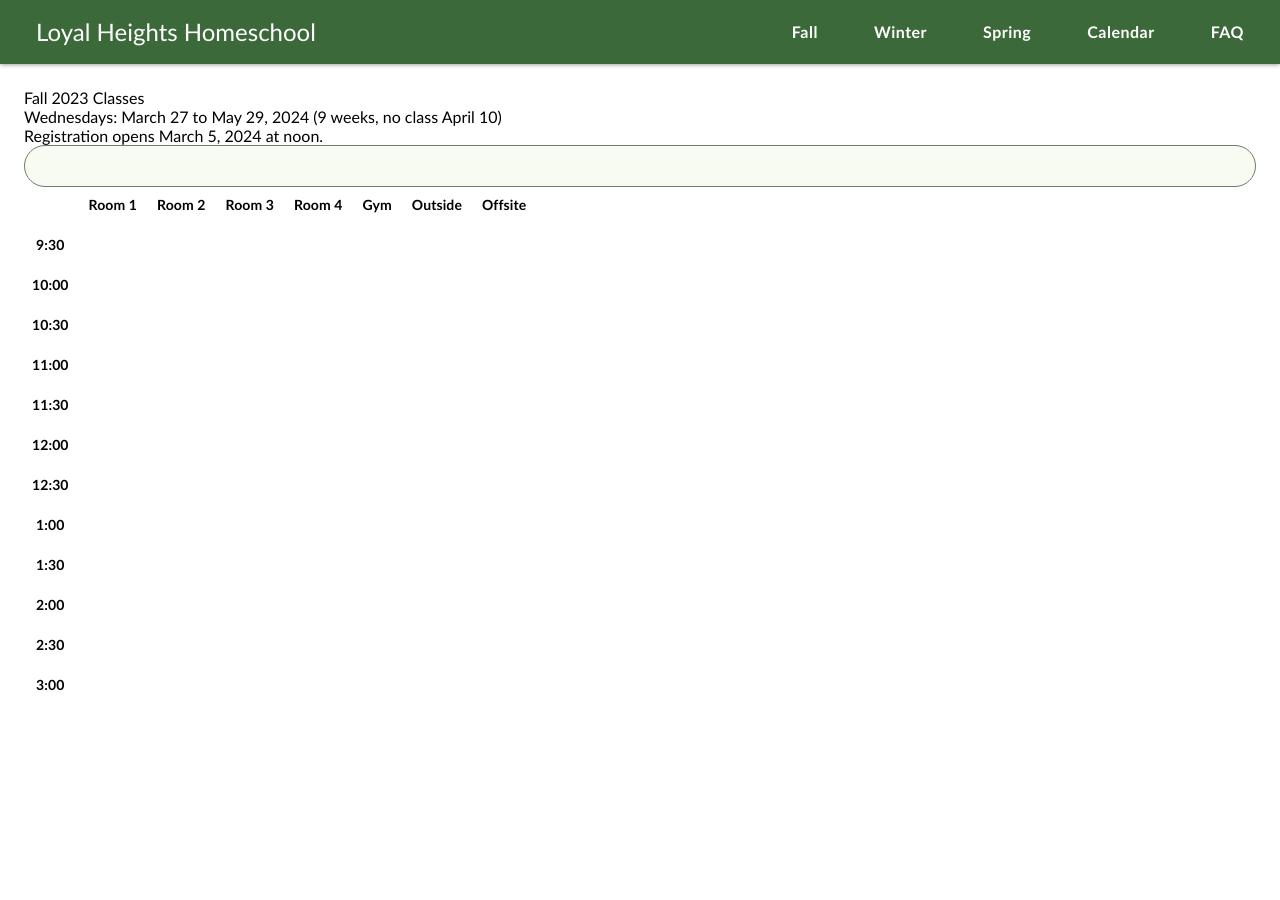
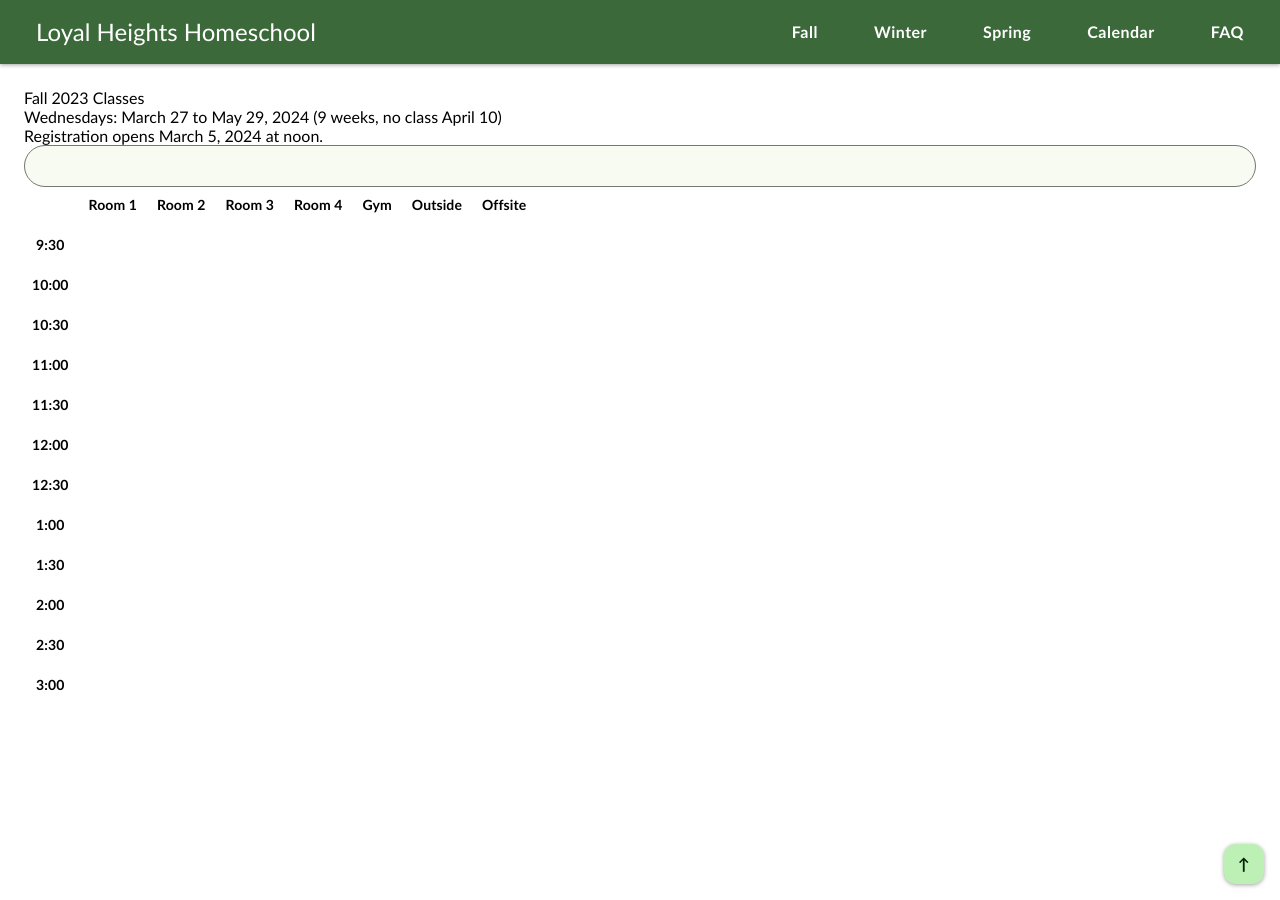
Before and after one commit to loyalheightshomeschool/loyalheightshomeschool.github.io, a Jekyll site: the page built from _quarters/2023-fall.html, in a window 1280 px wide. Built offline with Jekyll 4.4.1, drawn with Linux system fonts in a browser that asks for light colours.

Commit message:
Update quarter.html

```diff
--- a/_layouts/quarter.html
+++ b/_layouts/quarter.html
@@ -130,7 +130,7 @@ layout: default
   {% endcase %}
 {% endif %}{% endfor %}
 
-<div class="segmented-button-container">
+<div class="segmented-button-container" id="sche">
   {% if mo %}<input type="radio" name="tabs" id="Monday"><label class="button segmented" for="Monday">Monday</label>{% endif %}
   {% if tu %}<input type="radio" name="tabs" id="Tuesday"><label class="button segmented" for="Tuesday">Tuesday</label>{% endif %}
   {% if we %}<input type="radio" name="tabs" id="Wednesday" checked><label class="button segmented" for="Wednesday">Wednesday</label>{% endif %}
@@ -169,3 +169,5 @@ layout: default
 </div>
 {% endif %}{% endfor %}
 </div>
+
+<a class="button fab small" href="#sche">&#8593;</a>
```
